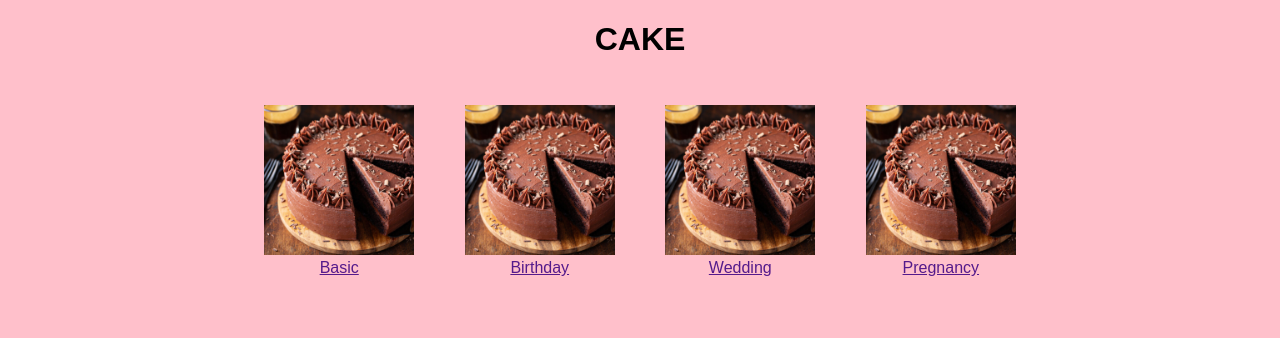
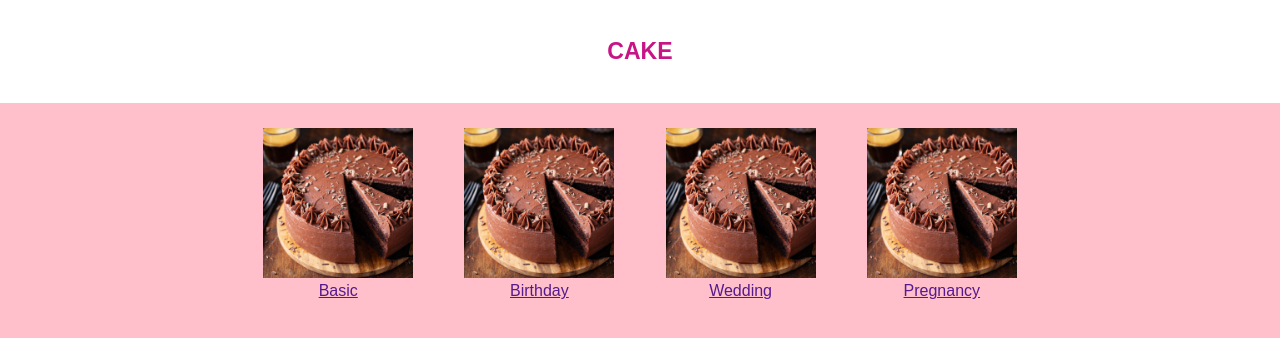
Before and after one commit to wyatt-arbon/cake, a plain HTML site: page menuPage.html in a window 1280 px wide. Drawn offline with Linux system fonts and the light colour scheme.

Commit message:
Changed header colours

```diff
--- a/style.css
+++ b/style.css
@@ -2,12 +2,24 @@ body{
   text-align: center;
   font-family: sans-serif;
   background-color: pink;
+  padding: 0;
+  margin: 0;
 }
 .indexHeading{
   margin-top:25%;
 }
 .orderButton{
   font-size: 1.2em;
+}
+.header{
+  background-color: white;
+  padding: 1.5%;
+  color: MediumVioletRed;
+  font-size: 1.2em;
+}
+h1{
+  margin:0;
+  padding:0;
 }
 .menuIcon{
   width: 150px;
```
